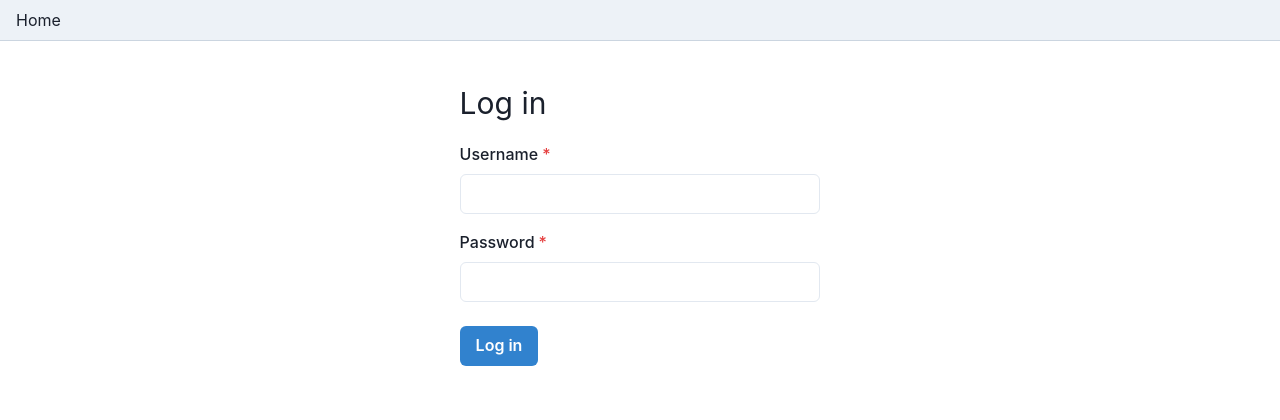
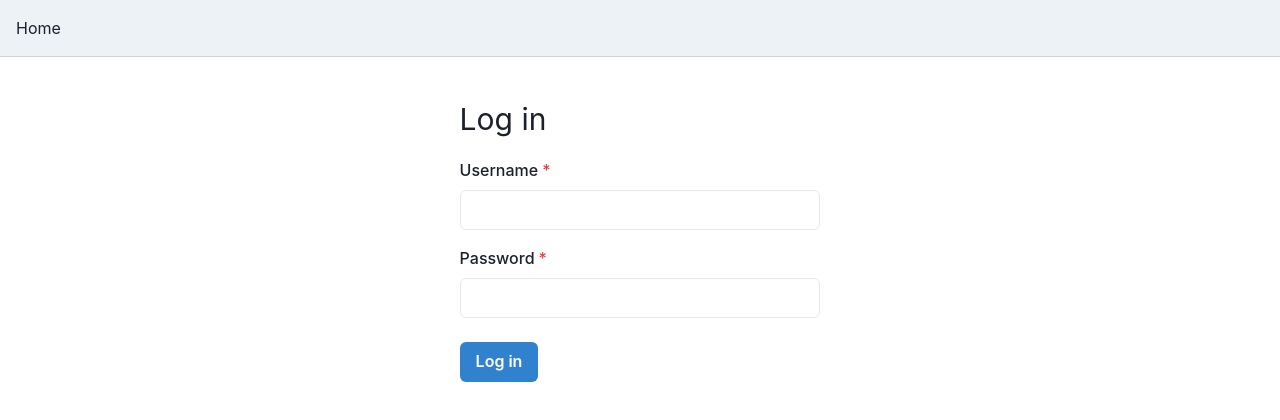
Before and after one commit to albertlai431/htn-frontend-challenge, a React (Create React App) app: page /login in a window 1280 px wide. Shown: the top 420 px of the page. Built offline with nearby package versions, Linux system fonts and the light colour scheme.

Commit message:
Fix login navbar

```diff
--- a/src/App.js
+++ b/src/App.js
@@ -27,18 +27,13 @@ function App() {
           borderBottom="1px"
           borderColor="gray.300"
         >
-          {location.pathname === "/login" ? (
-            <Flex justifyContent="flex-start" w="full">
-              <Link as={RouterLink} to="/">
-                Home
-              </Link>
-            </Flex>
-          ) : (
           <HStack justifyContent="space-between" w="full">
             <Link as={RouterLink} to="/">
               Home
             </Link>
-              {auth ? (
+            {location.pathname === "/login" ? (
+              <Button opacity={0}></Button>
+            ) : auth ? (
               <Button onClick={logOut} colorScheme="blue">
                 Log out
               </Button>
@@ -53,7 +48,6 @@ function App() {
               </Button>
             )}
           </HStack>
-          )}
         </Box>
 
         <Box px={16} py={8}>
```
Lines whose indentation alone changed are shown as unchanged.
